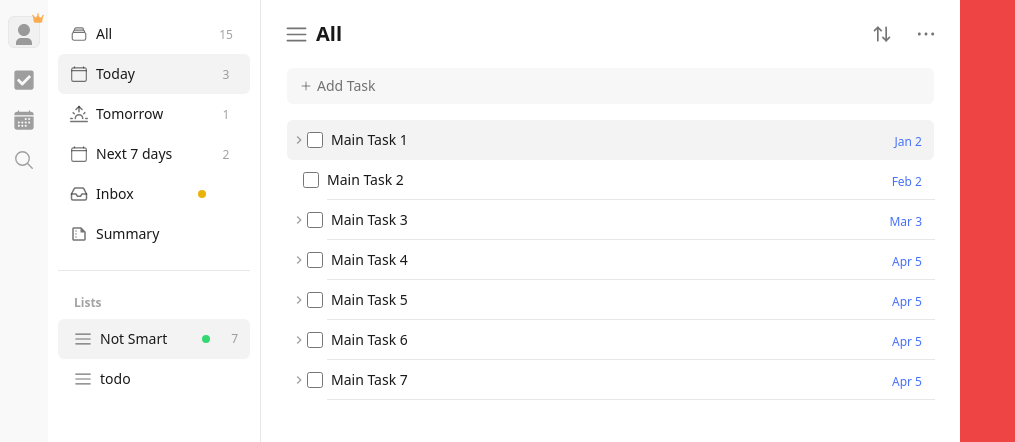
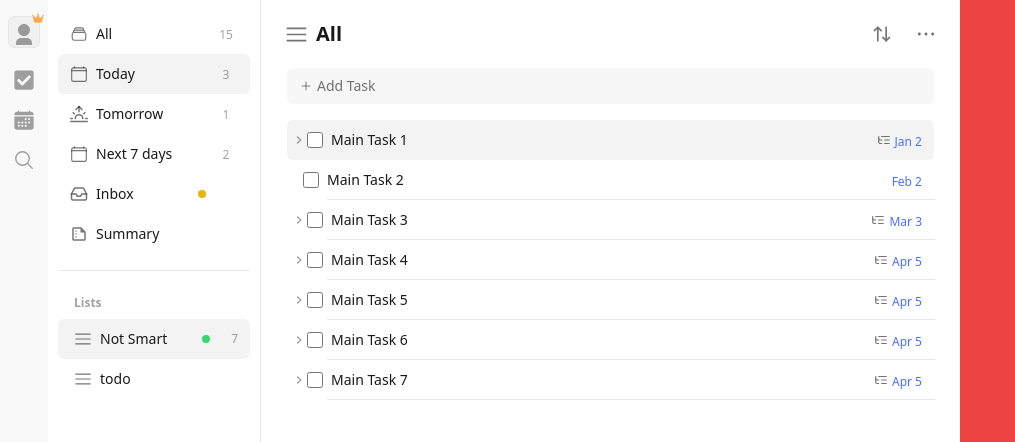
Before and after one commit to anishpawaskar/dailyDo-frontend, a React (Vite) app: page / in a window 1280 px wide. Shown: the top 442 px of the page, without its empty margins (0-1015 px from the left). Built offline with nearby package versions, Linux system fonts and the light colour scheme.

Commit message:
feat: add stack logo if task has sub tasks

```diff
--- a/src/components/TaskLayout/components/TaskDashboard/components/Tasks/TasksListItem.jsx
+++ b/src/components/TaskLayout/components/TaskDashboard/components/Tasks/TasksListItem.jsx
@@ -1,4 +1,5 @@
 import React, { useState } from "react";
+import { LuListTree } from "react-icons/lu";
 import { TbStack3 } from "react-icons/tb";
 import { HiOutlineDotsHorizontal } from "react-icons/hi";
 import {
@@ -27,7 +28,7 @@ export const TaskListItem = ({ task }) => {
             isSelected && "bg-[--light-white]"
           } flex items-center justify-between h-10 hover:bg-[#F7F7F7] rounded-md relative`}
         >
-          <TbStack3 className="text-[--light-gray] opacity-40 absolute left-[-20px] top-[50%] translate-y-[-50%] hidden group-hover/task:block h-3 w-3 cursor-move" />
+          <TbStack3 className="text-[--light-gray] opacity-40 absolute left-[-16px] top-[50%] translate-y-[-50%] hidden group-hover/task:block h-3 w-3 cursor-move" />
           <div className="h-full flex items-center">
             {isTaskHasSubtasks && (
               <button
@@ -52,8 +53,12 @@ export const TaskListItem = ({ task }) => {
             />
           </div>
           <p className="flex-auto text-sm text-[--text-gray]">{task.title}</p>
+          <div className="flex items-center gap-1 mr-3">
+            {isTaskHasSubtasks && (
+              <LuListTree className="h-[14px] w-[14px] leading-5 text-[--icon-color] opacity-60" />
+            )}
             {task.dueDate && (
-            <div className="mr-3 relative">
+              <div className="relative">
                 <button
                   onClick={() => setIsDatePickerVisible(true)}
                   style={{ color: "#4772fa" }}
@@ -68,10 +73,11 @@ export const TaskListItem = ({ task }) => {
                 )}
               </div>
             )}
+          </div>
           {!isSelected && (
             <div className="absolute h-[1px] left-[40px] bottom-0 w-[94%] bg-[--text-gray] opacity-10 visible group-hover/task:invisible"></div>
           )}
-          <button className="absolute right-[-18px] top-[50%] translate-y-[-50%]">
+          <button className="absolute right-[-16px] top-[50%] translate-y-[-50%]">
             <HiOutlineDotsHorizontal className="h-3 w-3 text-[--light-gray] opacity-40 hidden group-hover/task:block" />
           </button>
         </div>
```
Lines whose indentation alone changed are shown as unchanged.
